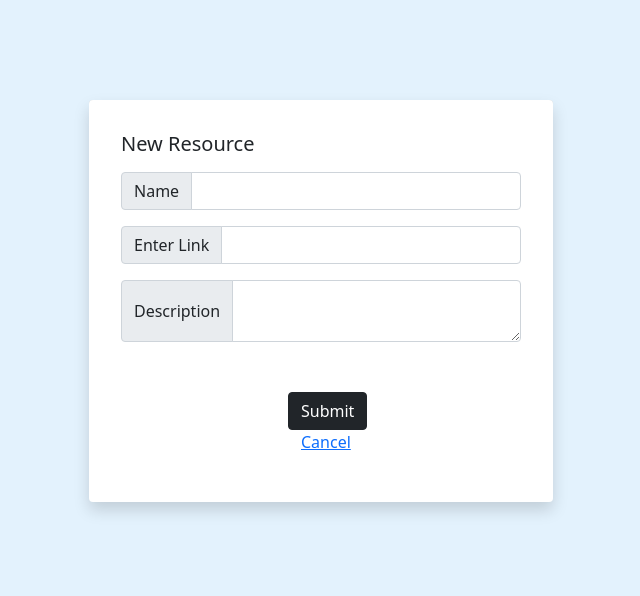
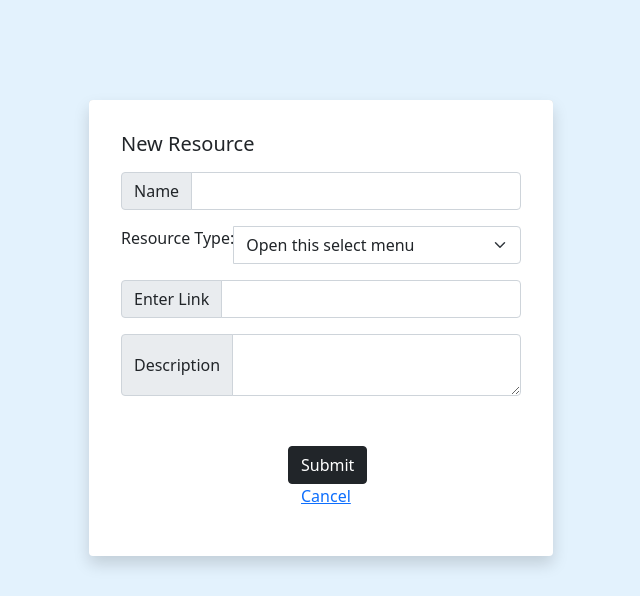
Before and after one commit to bill-wilkin/urkarine_hackathon, a Flask app: page /resources/new in a window 1280 px wide. Shown: the top 596 px of the page, without its empty margins (311-951 px from the left). Run offline with Flask 2, Linux system fonts and the light colour scheme.

Commit message:
updated resources

```diff
--- a/flask_app/controllers/resources.py
+++ b/flask_app/controllers/resources.py
@@ -4,6 +4,8 @@ from flask import render_template, redirect, session, request, flash
 
 from flask_app.models.representative import Representative
 from ..models import user, resource
+from flask_app.models.user import User
+from flask_app.models.resource import Resource
 import requests
 import os
 from dotenv import load_dotenv
@@ -14,12 +16,13 @@ load_dotenv()
 
 
 @app.route('/')
-def redirect():
+def redirect_main():
     return redirect('/resources')
 
 
 @app.route('/resources')
 def all_resources():
+    resource = Resource.get_all()
     return render_template("resources.html")
 
 # renders page for adding a new rource
@@ -27,7 +30,6 @@ def all_resources():
 
 @app.route('/resources/new')
 def new_resources():
-
     return render_template("new_resource.html")
 
 
@@ -40,7 +42,8 @@ def create_resource():
         new_user_id = existing_users.id
     else:
         new_user_id = user.User.create_user(request.form)
-    # TODO: add validations
+    if not User.validate(request.form):
+      return redirect('/resource')
 
     data = request.form.to_dict()
     print(data)
--- a/flask_app/templates/new_resource.html
+++ b/flask_app/templates/new_resource.html
@@ -32,6 +32,18 @@
           />
         </div>
 
+          <div class="input-group mb-3">
+            <label class="" for="type">Resource Type:</label>
+            <select class="form-select" name="type">
+                <option selected>Open this select menu</option>
+                <option>Food</option>
+                <option>Money</option>
+                <option>Housing</option>
+                <option>Political</option>
+                <option>Other</option>
+            </select>
+          </div>
+
         <div class="input-group mb-3">
           <span class="input-group-text" id="basic-addon3">Enter Link</span>
           <input
```
Also changed, not shown: flask_app/templates/edit_resource.html (+8 -0 lines), flask_app/templates/resources.html (+6 -6 lines).
